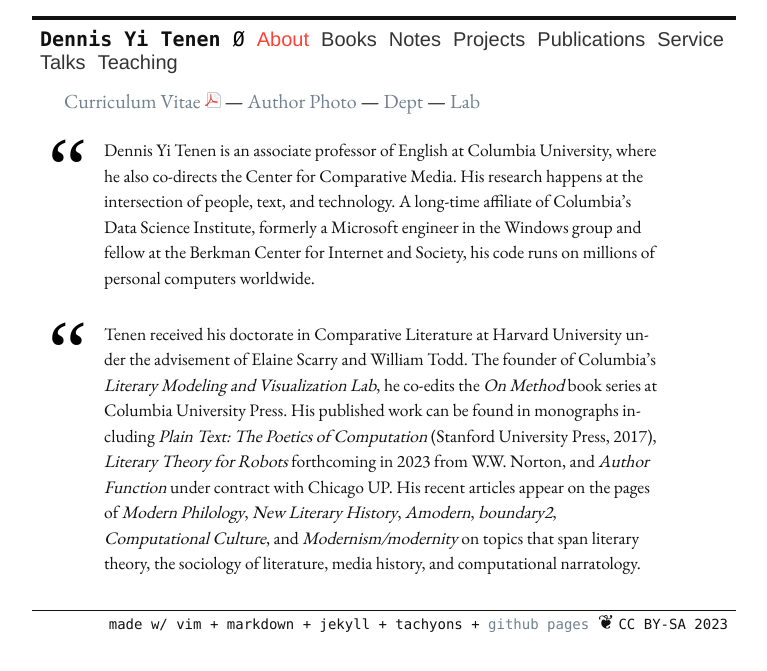
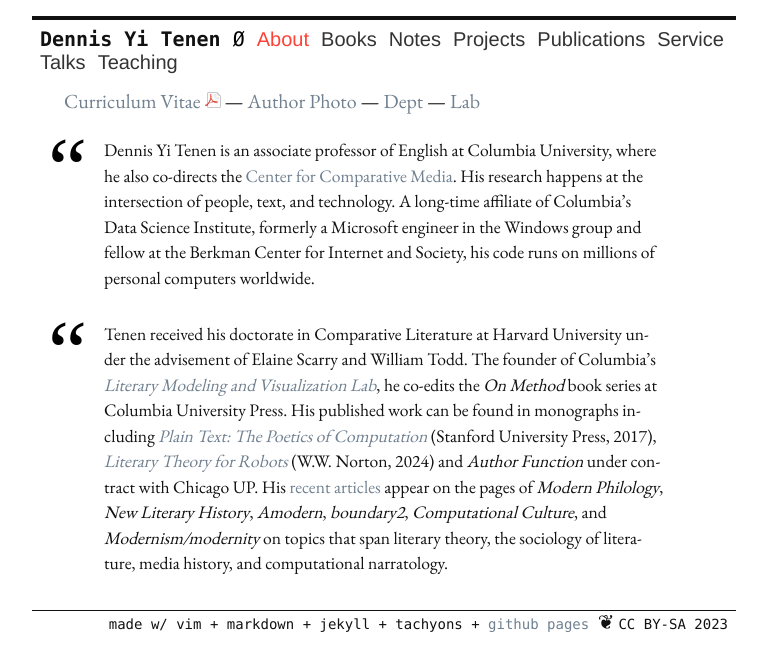
Before and after one commit to denten/denten.github.io, a Jekyll site: the page built from _pages/about.md, in a window 1280 px wide. Shown: the top 671 px of the page, without its empty margins (256-1023 px from the left). Built offline with Jekyll 4.4.1, drawn with Linux system fonts in a browser that asks for light colours; nearby versions of some CDN libraries.

Commit message:
update about

```diff
--- a/_pages/about.md
+++ b/_pages/about.md
@@ -8,20 +8,20 @@ title: "about"
 [Lab][8]
 
 > Dennis Yi Tenen is an associate professor of English at Columbia University, where he also
-co-directs the Center for Comparative Media. His research happens at the intersection of
+co-directs the [Center for Comparative Media][12]. His research happens at the intersection of
 people, text, and technology. A long-time affiliate of Columbia’s Data Science Institute,
 formerly a Microsoft engineer in the Windows group and fellow at the Berkman Center for
 Internet and Society, his code runs on millions of personal computers worldwide.
 
 > Tenen received his doctorate in Comparative Literature at Harvard University under the
-advisement of Elaine Scarry and William Todd. The founder of Columbia's *Literary Modeling and
-Visualization Lab*, he co-edits the *On Method* book series at Columbia University Press. His
-published work can be found in monographs including *Plain Text: The Poetics of Computation*
-(Stanford University Press, 2017), *Literary Theory for Robots* forthcoming in 2023 from W.W.
-Norton, and *Author Function* under contract with Chicago UP. His recent articles appear on the
-pages of *Modern Philology*, *New Literary History*, *Amodern*, *boundary2*, *Computational
-Culture*, and *Modernism/modernity* on topics that span literary theory, the sociology of
-literature, media history, and computational narratology.
+advisement of Elaine Scarry and William Todd. The founder of Columbia's [*Literary Modeling and
+Visualization Lab*][8], he co-edits the *On Method* book series at Columbia University Press.
+His published work can be found in monographs including [*Plain Text: The Poetics of
+Computation*][3] (Stanford University Press, 2017), [*Literary Theory for Robots*][11] (W.W.
+Norton, 2024) and *Author Function* under contract with Chicago UP. His [recent articles][22]
+appear on the pages of *Modern Philology*, *New Literary History*, *Amodern*, *boundary2*,
+*Computational Culture*, and *Modernism/modernity* on topics that span literary theory, the
+sociology of literature, media history, and computational narratology.
 
 [1]: http://english.columbia.edu
 [2]: http://datascience.columbia.edu/new-media
```
Also changed, not shown: other parts of _pages/about.md (+3 -0 lines).
